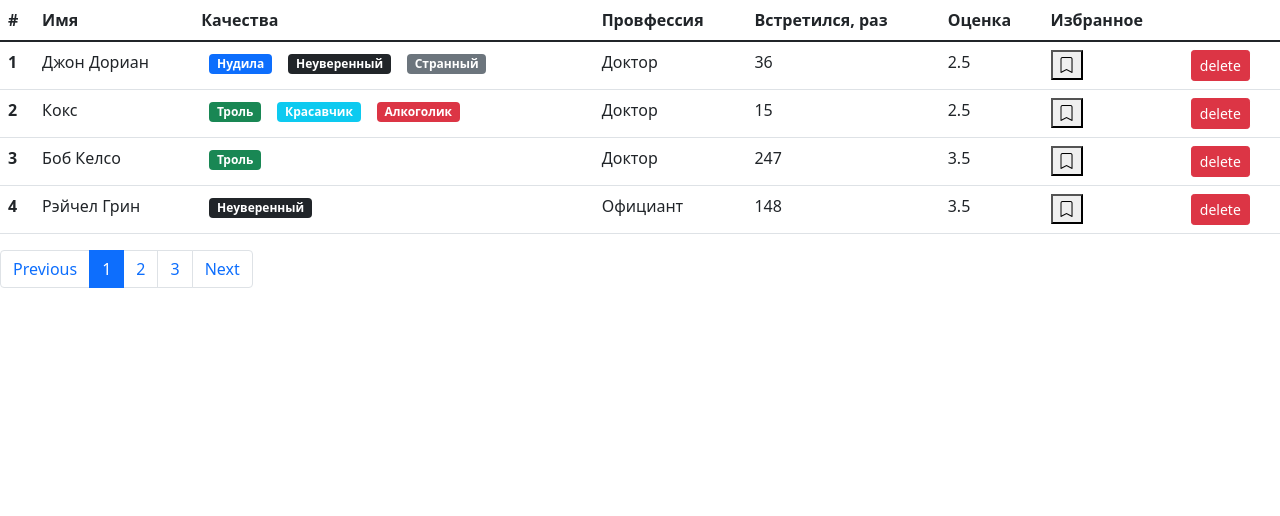
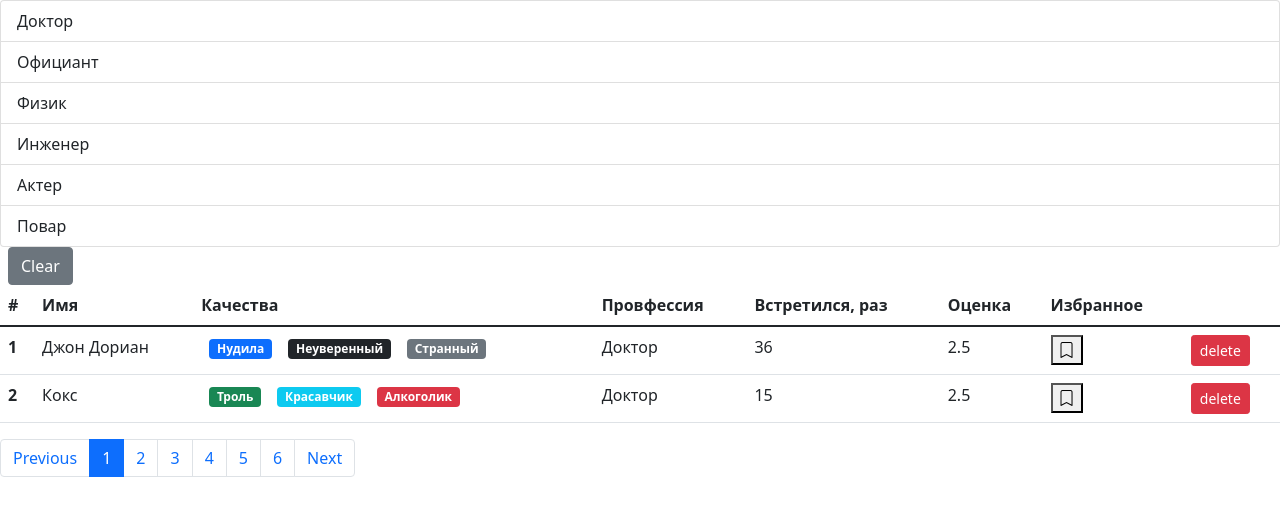
Before and after one commit to Yupiter78/fast-company-new, a React (Create React App) app: page / in a window 1280 px wide. Shown: the top 516 px of the page. Built offline with nearby package versions, Linux system fonts and the light colour scheme.

Commit message:
feat: add GroupList component

```diff
--- a/src/App.jsx
+++ b/src/App.jsx
@@ -4,9 +4,19 @@ import api from "./api";
 
 const App = () => {
     const [users, setUsers] = useState(null);
+    const [professions, setProfessions] = useState(null);
     useEffect(() => {
-        api.users.fetchAll().then((data) => setUsers(data));
+        Promise.all([api.users.fetchAll(), api.professions.fetchAll()]).then(
+            ([users, professions]) => {
+                setUsers(users);
+                setProfessions(professions);
+            }
+        );
     }, []);
+
+    useEffect(() => {
+        console.log("professions: ", professions);
+    }, [professions]);
 
     const handleDelete = (userId) => {
         setUsers(users.filter((user) => user._id !== userId));
@@ -31,6 +41,7 @@ const App = () => {
             {users && (
                 <Users
                     users={users}
+                    professions={professions}
                     onDelete={handleDelete}
                     onToggleBookmark={handleToggleBookmark}
                 />
--- a/src/api/fake.api/professions.js
+++ b/src/api/fake.api/professions.js
@@ -1,4 +1,4 @@
-export const professionsObject = {
+export const professions = {
     doctor: {
         _id: "67rdca3eeb7f6fgeed471818",
         name: "Доктор"
@@ -25,38 +25,10 @@ export const professionsObject = {
     }
 };
 
-export const professions = [
-    {
-        _id: "67rdca3eeb7f6fgeed471818",
-        name: "Доктор"
-    },
-    {
-        _id: "67rdca3eeb7f6fgeed471820",
-        name: "Официант"
-    },
-    {
-        _id: "67rdca3eeb7f6fgeed471814",
-        name: "Физик"
-    },
-    {
-        _id: "67rdca3eeb7f6fgeed471822",
-        name: "Инженер"
-    },
-    {
-        _id: "67rdca3eeb7f6fgeed471824",
-        name: "Актер"
-    },
-    {
-        _id: "67rdca3eeb7f6fgeed471829",
-        name: "Повар"
-    }
-];
-
-const fetchAll = () => {
-    return new Promise((resolve) => {
+const fetchAll = () =>
+    new Promise((resolve) => {
         setTimeout(() => resolve(professions), 2000);
     });
-};
 
 export default {
     fetchAll
--- a/src/api/fake.api/user.api.js
+++ b/src/api/fake.api/user.api.js
@@ -1,4 +1,4 @@
-import { professionsObject as professions } from "./professions";
+import { professions } from "./professions";
 
 const qualities = {
     tedious: {
--- a/src/api/index.js
+++ b/src/api/index.js
@@ -1,7 +1,5 @@
 import users from "./fake.api/user.api";
 import professions from "./fake.api/professions";
-
-console.log("users:", users);
 
 const API = {
     users,
--- /dev/null
+++ b/src/components/GroupList.jsx
@@ -0,0 +1,48 @@
+import React from "react";
+import PropTypes from "prop-types";
+
+const GroupList = ({
+    items,
+    valueProperty,
+    contentProperty,
+    selectedItems,
+    onItemSelect
+}) => {
+    const isActive = (item, selectObj) => item === selectObj;
+    return (
+        items && (
+            <ul className="list-group">
+                {Object.keys(items).map((key) => (
+                    <li
+                        key={items[key][valueProperty]}
+                        role="button"
+                        className={`list-group-item ${
+                            isActive(items[key], selectedItems) ? "active" : ""
+                        }`}
+                        aria-current={
+                            isActive(items[key], selectedItems) ? "true" : ""
+                        }
+                        onClick={() => onItemSelect(items[key])}
+                    >
+                        {items[key][contentProperty]}
+                    </li>
+                ))}
+            </ul>
+        )
+    );
+};
+
+GroupList.defaultProps = {
+    valueProperty: "_id",
+    contentProperty: "name"
+};
+
+GroupList.propTypes = {
+    items: PropTypes.object,
+    valueProperty: PropTypes.string.isRequired,
+    contentProperty: PropTypes.string.isRequired,
+    selectedItems: PropTypes.object,
+    onItemSelect: PropTypes.func
+};
+
+export default GroupList;
--- a/src/components/Pagination.jsx
+++ b/src/components/Pagination.jsx
@@ -1,21 +1,20 @@
 import React from "react";
 import PropTypes from "prop-types";
 
-const Pagination = ({ pageCount, currentPage, onChangePage }) => {
+const Pagination = ({ pageCount, currentPage, onPageChange }) => {
     const pages = Array.from({ length: pageCount }, (_, i) => i + 1);
-    const handleNextPage = (page) => {
-        console.log("page: ", page);
-        const nextPage = (page % pageCount) + 1;
-        console.log("nextPage: ", nextPage);
-        onChangePage(nextPage);
+
+    const handlePage = (page, direction, pageCount) => {
+        const newPage = {
+            next: (page % pageCount) + 1,
+            prev: ((page - 2 + pageCount) % pageCount) + 1
+        }[direction];
+
+        newPage
+            ? onPageChange(newPage)
+            : console.error("Error: Invalid direction provided");
     };
 
-    const handlePrevPage = (page) => {
-        console.log("page: ", page);
-        const prevPage = ((page - 2 + pageCount) % pageCount) + 1;
-        console.log("nextPage: ", prevPage);
-        onChangePage(prevPage);
-    };
     if (pageCount === 1) return null;
     return (
         <nav aria-label="...">
@@ -23,14 +22,16 @@ const Pagination = ({ pageCount, currentPage, onChangePage }) => {
                 <li className="page-item">
                     <a
                         className="page-link"
-                        onClick={() => handlePrevPage(currentPage)}
+                        onClick={() =>
+                            handlePage(currentPage, "prev", pageCount)
+                        }
                     >
                         Previous
                     </a>
                 </li>
                 {pages.map((page) => (
                     <li
-                        key={page}
+                        key={`page_${page}`}
                         className={`page-item ${
                             page === currentPage ? "active" : ""
                         }`}
@@ -38,7 +39,7 @@ const Pagination = ({ pageCount, currentPage, onChangePage }) => {
                     >
                         <a
                             className="page-link"
-                            onClick={() => onChangePage(page)}
+                            onClick={() => onPageChange(page)}
                         >
                             {page}
                         </a>
@@ -47,7 +48,9 @@ const Pagination = ({ pageCount, currentPage, onChangePage }) => {
                 <li className="page-item">
                     <a
                         className="page-link"
-                        onClick={() => handleNextPage(currentPage)}
+                        onClick={() =>
+                            handlePage(currentPage, "next", pageCount)
+                        }
                     >
                         Next
                     </a>
@@ -60,9 +63,7 @@ const Pagination = ({ pageCount, currentPage, onChangePage }) => {
 Pagination.propTypes = {
     pageCount: PropTypes.number,
     currentPage: PropTypes.number,
-    onChangePage: PropTypes.func,
-    onNextPage: PropTypes.func,
-    onPrevPage: PropTypes.func
+    onPageChange: PropTypes.func
 };
 
 export default Pagination;
--- a/src/components/Users.jsx
+++ b/src/components/Users.jsx
@@ -3,23 +3,62 @@ import User from "./User";
 import PropTypes from "prop-types";
 import Pagination from "./Pagination";
 import { paginate } from "../utils/paginate";
+import GroupList from "./GroupList";
+import _ from "lodash";
 
-const Users = ({ users, ...rest }) => {
+const Users = ({ users, professions, ...rest }) => {
     const [currentPage, setCurrentPage] = useState(1);
+    const [selectedProf, setSelectedProf] = useState({});
+    console.log("users: ", users);
 
-    const PAGE_SIZE = 4;
-    const usersSlice = paginate(users, currentPage, PAGE_SIZE);
-    console.log("usersSlice: ", usersSlice);
-    const count = usersSlice.length;
-    const pageCount = Math.ceil(users.length / PAGE_SIZE);
-
+    const PAGE_SIZE = 2;
     const handleChangePage = (page) => {
         setCurrentPage(page);
     };
 
+    const handleProfessionSelect = (item) => {
+        setSelectedProf(item);
+    };
+
+    const filterUsers = (usersList, filterProf) => {
+        return usersList.filter((user) => {
+            return user.profession === filterProf;
+        });
+    };
+
+    const handleClearFilter = () => {
+        setSelectedProf({});
+    };
+
+    const filteredUsers = !_.isEmpty(selectedProf)
+        ? filterUsers(users, selectedProf)
+        : users;
+
+    console.log("filteredUsers: ", filteredUsers);
+    const count = filteredUsers.length;
+    const usersSlice = paginate(filteredUsers, currentPage, PAGE_SIZE);
+    const pageCount = Math.ceil(filteredUsers.length / PAGE_SIZE);
+    console.log("count: ", count);
+
     return (
-        count > 0 && (
         <>
+            {professions && (
+                <>
+                    <GroupList
+                        items={professions}
+                        selectedItems={selectedProf}
+                        onItemSelect={handleProfessionSelect}
+                    />
+                    <button
+                        className="btn btn-secondary mx-2"
+                        onClick={handleClearFilter}
+                    >
+                        Clear
+                    </button>
+                </>
+            )}
+
+            {count > 0 && (
                 <table className="table">
                     <thead>
                         <tr>
@@ -44,18 +83,19 @@ const Users = ({ users, ...rest }) => {
                         ))}
                     </tbody>
                 </table>
+            )}
             <Pagination
                 pageCount={pageCount}
                 currentPage={currentPage}
-                    onChangePage={handleChangePage}
+                onPageChange={handleChangePage}
             />
         </>
-        )
     );
 };
 
 Users.propTypes = {
-    users: PropTypes.array
+    users: PropTypes.array,
+    professions: PropTypes.object
 };
 
 export default Users;
--- a/src/utils/paginate.js
+++ b/src/utils/paginate.js
@@ -1,6 +1,6 @@
 import _ from "lodash";
 
 export const paginate = (data, page, pageSize) => {
-    const startIndex = page * pageSize - pageSize;
+    const startIndex = (page - 1) * pageSize;
     return _(data).slice(startIndex).take(pageSize).value();
 };
```
Lines whose indentation alone changed are shown as unchanged.
